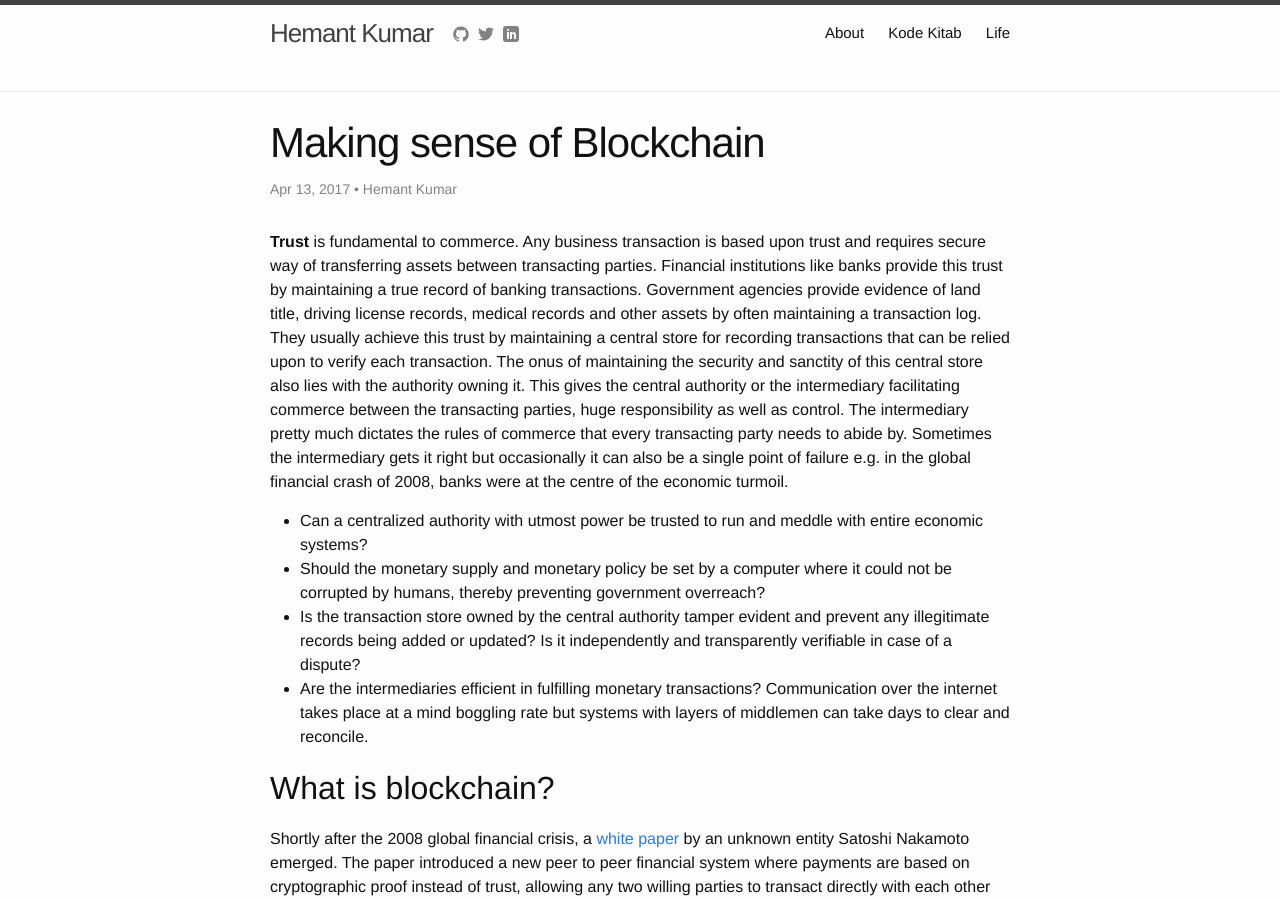
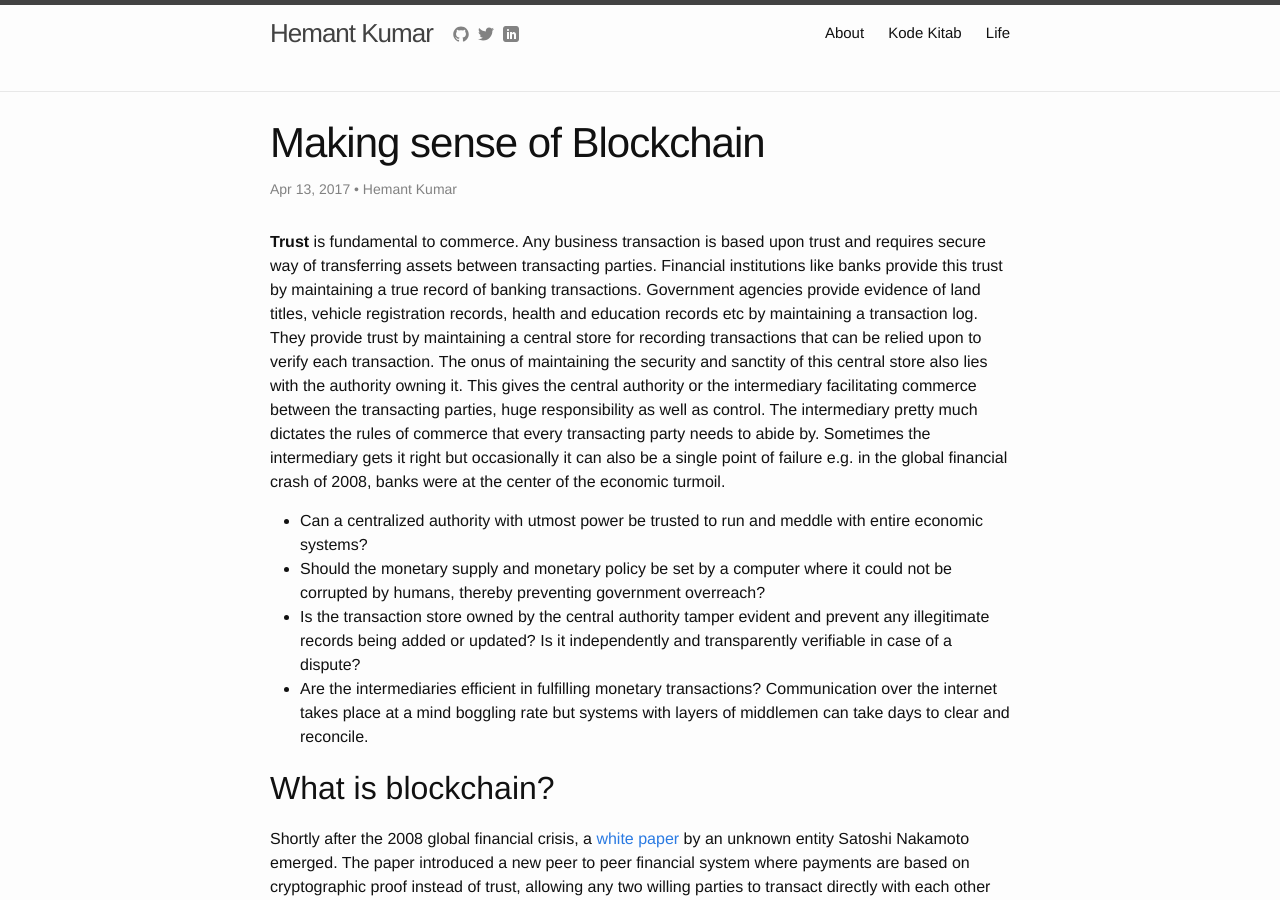
Before and after one commit to hemantksingh/hemantksingh.github.io, a Jekyll site: the page built from _posts/2017-04-13-making-sense-of-blockchain.markdown, in a window 1280 px wide and 900 px high. Built offline with Jekyll 4.4.1, drawn with Linux system fonts in a browser that asks for light colours; comment, search, counter and statistics services are not loaded.

Commit message:
Minor intro update

```diff
--- a/_posts/2017-04-13-making-sense-of-blockchain.markdown
+++ b/_posts/2017-04-13-making-sense-of-blockchain.markdown
@@ -10,7 +10,7 @@ modified_time: '2022-02-21T19:26:00.000-08:00'
 redirect_from: "/kodekitab/2017/04/13/making-sense-of-blockchain.html/"
 ---
 
- **Trust** is fundamental to commerce. Any business transaction is based upon trust and requires secure way of transferring assets between transacting parties. Financial institutions like banks provide this trust by maintaining a true record of banking transactions. Government agencies provide evidence of land title, driving license records, medical records and other assets by often maintaining a transaction log. They usually achieve this trust by maintaining a central store for recording transactions that can be relied upon to verify each transaction. The onus of maintaining the security and sanctity of this central store also lies with the authority owning it. This gives the central authority or the intermediary facilitating commerce between the transacting parties, huge responsibility as well as control. The intermediary pretty much dictates the rules of commerce that every transacting party needs to abide by. Sometimes the intermediary gets it right but occasionally it can also be a single point of failure e.g. in the global financial crash of 2008, banks were at the centre of the economic turmoil.
+ **Trust** is fundamental to commerce. Any business transaction is based upon trust and requires secure way of transferring assets between transacting parties. Financial institutions like banks provide this trust by maintaining a true record of banking transactions. Government agencies provide evidence of land titles, vehicle registration records, health and education records etc by maintaining a transaction log. They provide trust by maintaining a central store for recording transactions that can be relied upon to verify each transaction. The onus of maintaining the security and sanctity of this central store also lies with the authority owning it. This gives the central authority or the intermediary facilitating commerce between the transacting parties, huge responsibility as well as control. The intermediary pretty much dictates the rules of commerce that every transacting party needs to abide by. Sometimes the intermediary gets it right but occasionally it can also be a single point of failure e.g. in the global financial crash of 2008, banks were at the center of the economic turmoil.
 
 * Can a centralized authority with utmost power be trusted to run and meddle with entire economic systems?
 * Should the monetary supply and monetary policy be set by a computer where it could not be corrupted by humans, thereby preventing government overreach?
```
